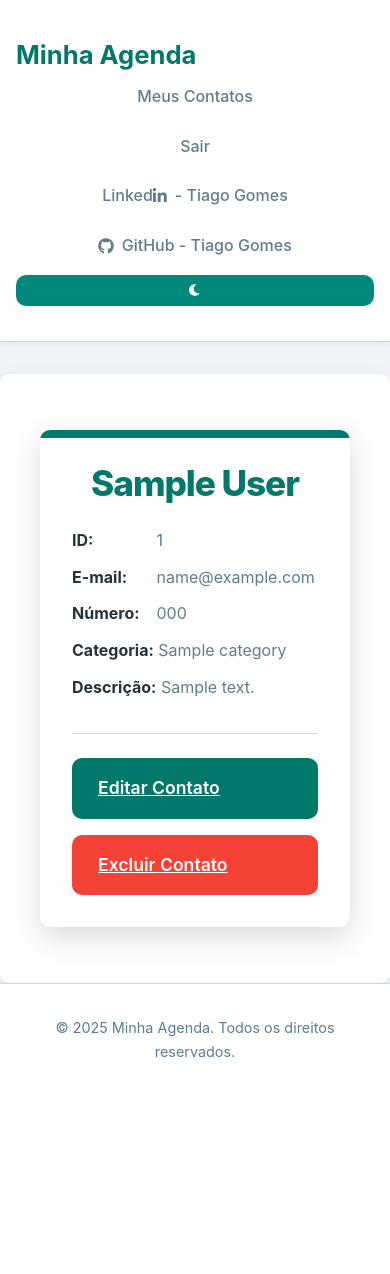
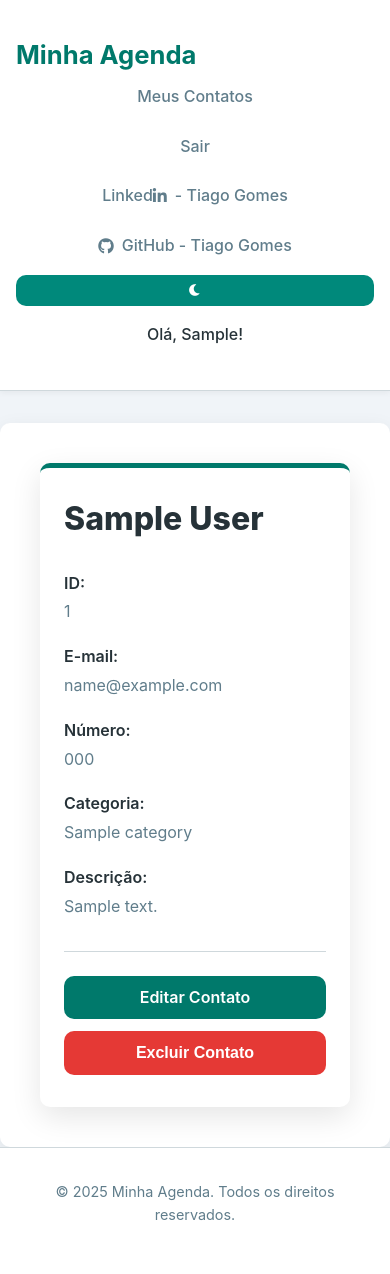
Before and after one commit to Tiago-Gomes-tsg/Agenda-project, a Django app: page /contact/1/detail/ in a window 390 px wide. Before the commit the page ends 1057 px from the top, so only its background shows below. Run offline with Django 5.2, Linux system fonts and the light colour scheme; a user stored in the database is signed in; tables that the repository leaves empty hold one stand-in row (values such as "Sample post").

Commit message:
User Creation

```diff
--- a/contacts/models.py
+++ b/contacts/models.py
@@ -3,6 +3,7 @@ from django.contrib.auth.models import User
 
 
 class Category(models.Model):
+    # user = models.ForeignKey(User, on_delete=models.CASCADE)  <------ tornar relativo com usuário assim que terminar a edição de usuário
     name = models.CharField(max_length=50, unique=True)
 
     class Meta:
--- a/contacts/templates/contacts/contact.html
+++ b/contacts/templates/contacts/contact.html
@@ -25,8 +25,16 @@
           <strong>Descrição:</strong> {{ contact.description }}
         </p>
         <div class="contact-actions">
-          <a href="{% url "contacts:update" contact.id %}" class="btn-primary edit-btn">Editar Contato</a>
-          <a href="#" class="btn-primary delete-btn">Excluir Contato</a>
+            <a href="{% url "contacts:update" contact.id %}" class="btn-primary edit-btn">Editar Contato</a>
+          <form action="{% url 'contacts:delete' contact.id %}" method="post">
+              {% csrf_token %}
+              {% if confirm == 'false' %}
+              <input type="hidden" name="confirm" value="true">
+              <button type="submit" class="btn-primary delete-btn">Confirmar</button>
+              {% else %}
+              <button type="submit" class="btn-primary delete-btn">Excluir Contato</button>
+              {% endif %}
+          </form>
         </div>
       </div>
     </main>
--- a/contacts/urls.py
+++ b/contacts/urls.py
@@ -9,7 +9,12 @@ urlpatterns = [
     path('', contact_views.index, name='index'),
 
     #CRUD
+    path('contact/create/', contact_views.create, name='create'),
     path('contact/<int:contact_id>/detail/', contact_views.contact, name='contact'),
-    path('contact/create/', contact_views.create, name='create'),
     path('contact/<int:contact_id>/update/', contact_views.update, name='update'),
+    path('contact/<int:contact_id>/delete/', contact_views.delete, name='delete'),
+
+    #USER
+    path('user/create/', user_forms.register, name='register'),
+    path('user/update/', user_forms.register_update, name='register_update')
 ]
--- a/contacts/views/__init__.py
+++ b/contacts/views/__init__.py
@@ -1 +1,2 @@
 from . import contact_views
+from . import user_forms
--- a/contacts/views/contact_views.py
+++ b/contacts/views/contact_views.py
@@ -108,3 +108,17 @@ def update(request, contact_id):
             'button_name': 'Atualizar',
         }
     return render(request, 'contacts/create.html', context)
+
+
+def delete(request, contact_id):
+    contact = get_object_or_404(Contact,pk=contact_id, user=request.user)
+    if request.method == 'POST':
+        if request.user.is_authenticated:
+            confirm = request.POST.get('confirm', 'false')
+            if confirm == 'true':
+                contact.delete()
+                return redirect('contacts:index')
+            return render(request, 'contacts/contact.html', {
+                'contact': contact,
+                'confirm': confirm
+            })
--- a/static/global/css/style.css
+++ b/static/global/css/style.css
@@ -316,70 +316,78 @@ body.dark-mode .contact-table tbody tr:hover {
 
 .contact-detail-card {
   background-color: var(--color-surface);
-  padding: 3rem;
+  padding: 2.5rem 3rem;
   border-radius: var(--radius);
-  box-shadow: 0 10px 30px rgba(0, 0, 0, 0.15);
-  max-width: 600px;
+  box-shadow: 0 10px 30px rgba(0, 0, 0, 0.1);
+  max-width: 700px;
   margin: 3rem auto;
   text-align: left;
-  transition: background-color var(--transition), box-shadow var(--transition);
-  position: relative;
-  overflow: hidden;
+  border-top: 5px solid var(--color-primary);
+  transition: all var(--transition);
 }
 
-.contact-detail-card::before {
-  content: '';
-  position: absolute;
-  top: 0;
-  left: 0;
-  width: 100%;
-  height: 8px;
-  background-color: var(--color-primary);
-  border-top-left-radius: var(--radius);
-  border-top-right-radius: var(--radius);
-}
 
 .contact-detail-card h1 {
-  font-size: 2.8rem;
-  color: var(--color-primary);
-  margin-bottom: 2rem;
-  text-align: center;
+  font-size: 2.5rem;
+  color: var(--color-text-primary);
+  margin-bottom: 2.5rem;
+  text-align: left;
   font-weight: 800;
-  letter-spacing: -0.03em;
   line-height: 1.2;
 }
 
 .contact-detail-card p {
-  font-size: 1.15rem;
-  margin-bottom: 1rem;
+  display: flex;
+  align-items: baseline;
+  font-size: 1.1rem;
+  margin-bottom: 1.2rem;
   color: var(--color-text-secondary);
-  line-height: 1.6;
+  gap: 1rem;
 }
 
 .contact-detail-card p strong {
   color: var(--color-text-primary);
-  font-weight: 700;
-  min-width: 80px;
-  display: inline-block;
+  font-weight: 600;
+  flex-shrink: 0;
+  min-width: 100px;
 }
 
 .contact-actions {
   display: flex;
-  flex-wrap: wrap;
   justify-content: center;
-  gap: 1.2rem;
-  margin-top: 3rem;
+  align-items: center;
+  gap: 1rem;
+  margin-top: 2.5rem;
   padding-top: 1.5rem;
   border-top: 1px solid var(--color-border);
 }
 
-.contact-actions .btn-primary {
-  padding: 1rem 2rem;
-  font-size: 1.1rem;
-  min-width: 180px;
+.contact-actions form {
+    margin: 0;
+}
+
+.contact-actions .edit-btn,
+.contact-actions .delete-btn {
+  display: inline-flex;
+  align-items: center;
+  justify-content: center;
+  width: auto;
+  min-width: 160px;
+  padding: 0.75rem 1.5rem;
+  font-size: 1rem;
   font-weight: 600;
-  border: 2px solid transparent;
-  transition: all 0.3s ease;
+  text-decoration: none;
+  border-radius: var(--radius);
+  border: none;
+  cursor: pointer;
+  transition: all 0.2s ease;
+  line-height: 1.2;
+}
+
+.contact-actions .edit-btn:hover,
+.contact-actions .delete-btn:hover {
+  transform: translateY(-3px);
+  box-shadow: 0 4px 12px rgba(0,0,0,0.15);
 }
 
 .contact-actions .edit-btn {
@@ -389,31 +397,25 @@ body.dark-mode .contact-table tbody tr:hover {
 
 .contact-actions .edit-btn:hover {
   background-color: var(--color-accent);
-  transform: translateY(-3px) scale(1.02);
-  box-shadow: 0 4px 10px rgba(0,0,0,0.1);
 }
 
 .contact-actions .delete-btn {
-  background-color: #f44336;
+  background-color: #E53935;
   color: white;
 }
 
 .contact-actions .delete-btn:hover {
-  background-color: #d32f2f;
-  transform: translateY(-3px) scale(1.02);
-  box-shadow: 0 4px 10px rgba(0,0,0,0.1);
+  background-color: #C62828;
 }
 
+
 body.dark-mode .contact-detail-card {
-  box-shadow: 0 10px 30px rgba(255, 255, 255, 0.08);
-}
-
-body.dark-mode .contact-detail-card::before {
-  background-color: var(--color-accent);
+  box-shadow: 0 10px 30px rgba(0, 0, 0, 0.3);
+  border-top-color: var(--color-accent);
 }
 
 body.dark-mode .contact-detail-card h1 {
-  color: var(--color-primary);
+  color: var(--color-text-primary);
 }
 
 body.dark-mode .contact-detail-card p strong {
@@ -471,7 +473,6 @@ body.dark-mode .contact-detail-card p strong {
   cursor: pointer;
   display: flex;
   align-items: center;
-  justify-content;
   font-size: 1.1rem;
   transition: background-color var(--transition), transform 0.2s ease;
 }
@@ -731,31 +732,43 @@ body.dark-mode .btn-create:hover {
   }
 }
 
+
 @media (max-width: 768px) {
   .contact-detail-card {
-    padding: 2rem;
-    margin: 2rem 1rem;
+    padding: 2rem 1.5rem;
+    margin: 1rem;
   }
 
   .contact-detail-card h1 {
-    font-size: 2.2rem;
-    margin-bottom: 1.5rem;
+    font-size: 2rem;
+    margin-bottom: 2rem;
   }
 
   .contact-detail-card p {
     font-size: 1rem;
-    margin-bottom: 0.7rem;
+    flex-direction: column;
+    align-items: flex-start;
+    gap: 0.2rem;
   }
 
   .contact-actions {
     flex-direction: column;
-    gap: 1rem;
+    gap: 0.75rem;
     margin-top: 2rem;
   }
 
-  .contact-actions .btn-primary {
+  .contact-actions .edit-btn,
+  .contact-actions form,
+  .contact-actions .delete-btn {
     width: 100%;
-    min-width: unset;
-    padding: 0.9rem 1.5rem;
   }
 }
+
+.user-greeting {
+  justify-content: end;
+  color: var(--color-text-primary);
+  font-weight: 500;
+  padding: 0.5rem 1rem;
+  margin: 0;
+  font-size: 1rem;
+}
--- a/templates/global/base.html
+++ b/templates/global/base.html
@@ -26,11 +26,14 @@
               </form>
             {% else %}
               <a href={% url "login" %}>Login</a>
-              <a href="#">Registrar</a>
+              <a href={% url "contacts:register" %}>Registrar</a>
             {% endif %}
             <a href="https://www.linkedin.com/in/tiagogomestsg/" target="_blank">Linked<i class="fab fa-linkedin-in"></i>- Tiago Gomes</a>
             <a href="https://github.com/Tiago-Gomes-tsg" target="_blank"><i class="fab fa-github"></i> GitHub - Tiago Gomes</a>
             <button id="darkModeToggle" aria-label="Alternar modo noturno"><i class="fas fa-moon"></i></button>
+            {% if user.is_authenticated %}
+            <span class="user-greeting">Olá, {{user.first_name}}!</span>
+            {% endif %}
           </div>
         </div>
       </nav>
--- a/templates/global/registration/login.html
+++ b/templates/global/registration/login.html
@@ -17,7 +17,7 @@
     </form>
 
     <div class="login-links">
-        <p>Ainda não tem uma conta? <a href="#">Crie uma aqui</a></p>
+        <p>Ainda não tem uma conta? <a href={% url "contacts:register" %}>Crie uma aqui</a></p>
         <p><a href="#">Esqueceu sua senha?</a></p>
     </div>
 </div>
```
Also changed, not shown: contacts/forms.py (+65 -0 lines), contacts/templates/contacts/register.html (added, +27 -0 lines), contacts/views/user_forms.py (added, +24 -0 lines).
